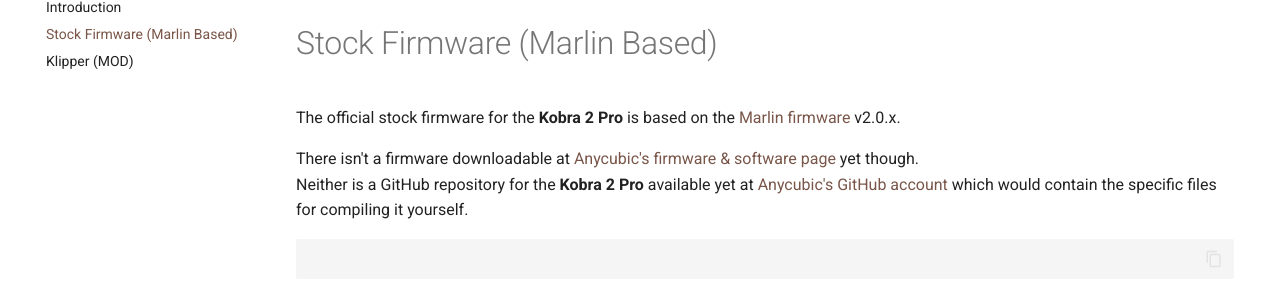
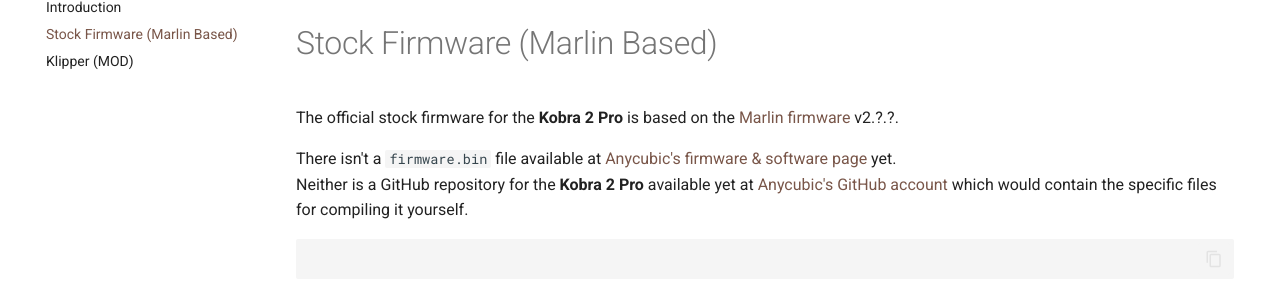
Before and after one commit to 1coderookie/Kobra2ProInsights, an MkDocs documentation site: the page built from docs/firmware/fw_marlin.md, in a window 1280 px wide. Shown: the part 179-477 px from the top of the page. Built offline with MkDocs 1.6.1 and Material for MkDocs 9.7.7, drawn with Linux system fonts in a browser that asks for light colours; comment, search, counter and statistics services are not loaded.

Commit message:
Update fw_marlin.md

```diff
--- a/docs/firmware/fw_marlin.md
+++ b/docs/firmware/fw_marlin.md
@@ -1,9 +1,9 @@
 <link rel=”manifest” href=”docs/manifest.webmanifest”>
 
 # Stock Firmware (Marlin Based)
-The official stock firmware for the **Kobra 2 Pro** is based on the [Marlin firmware](https://marlinfw.org/) v2.0.x.
+The official stock firmware for the **Kobra 2 Pro** is based on the [Marlin firmware](https://marlinfw.org/) v2.?.?.
 
-There isn't a firmware downloadable at [Anycubic's firmware & software page](https://www.anycubic.com/pages/firmware-software) yet though.
+There isn't a `firmware.bin` file available at [Anycubic's firmware & software page](https://www.anycubic.com/pages/firmware-software) yet.
 Neither is a GitHub repository for the **Kobra 2 Pro** available yet at [Anycubic's GitHub account](https://github.com/ANYCUBIC-3D) which would contain the specific files for compiling it yourself.
 <!--
 You can either
```
